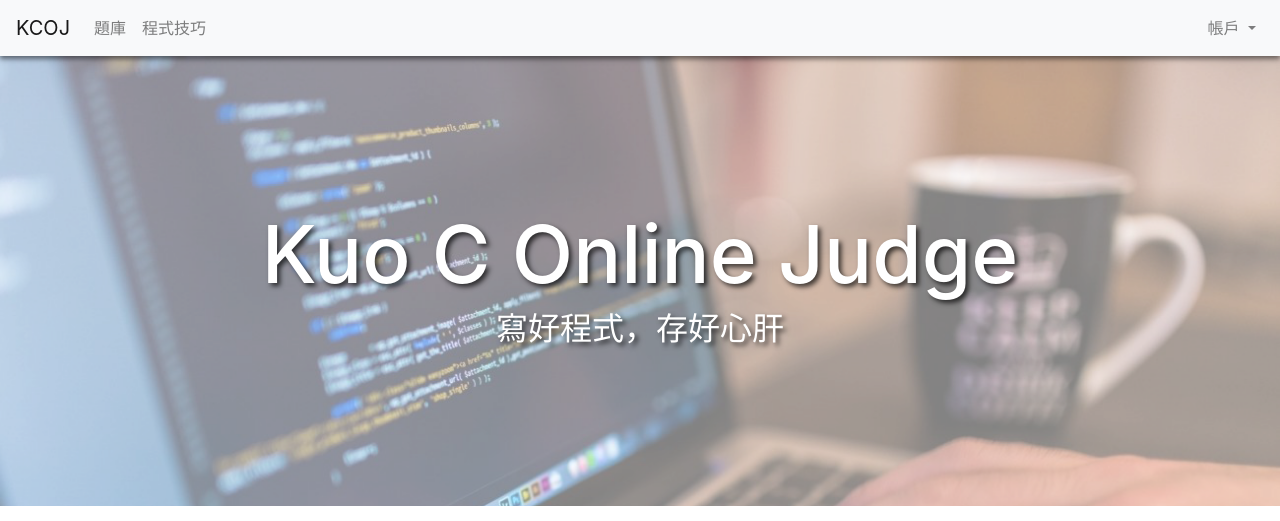
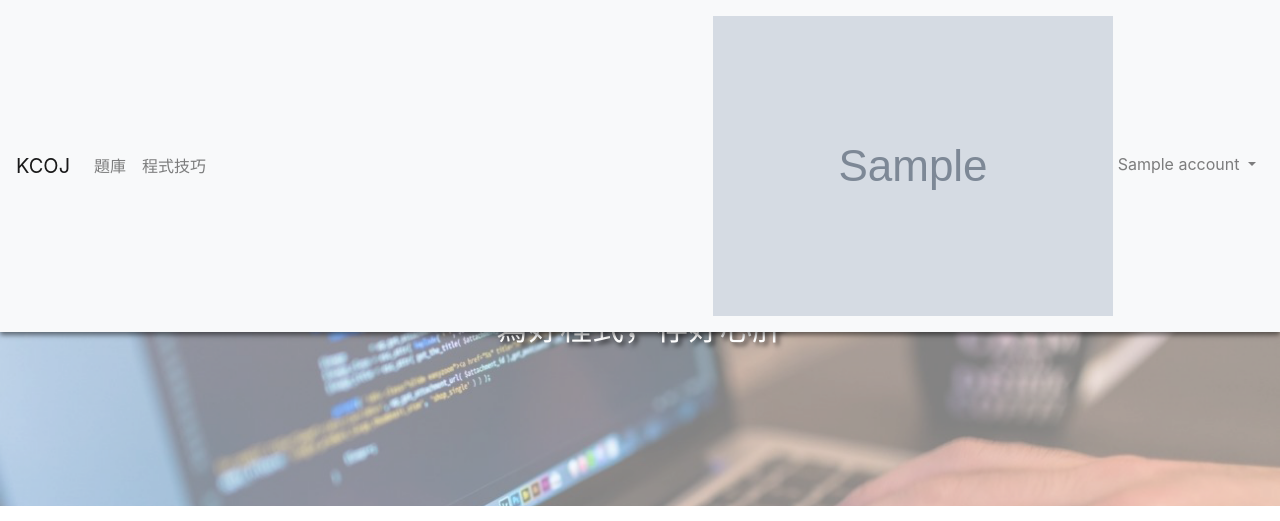
Before and after one commit to KCOJ/KCOJ, a Flask app: template template/home.html in a window 1280 px wide. Shown: the top 521 px of the page. Run offline with Flask 2, Linux system fonts and the light colour scheme; the template is opened without the code that fills it: most values are stand-ins (such as "Sample title", 1, 10 or a date in 2020); grey boxes marked "Sample" are stand-in pictures; some libraries are stand-ins or nearby versions.

Commit message:
nav add gravatar

```diff
--- a/app.py
+++ b/app.py
@@ -50,6 +50,10 @@ def keep_login():
     # 回傳登入狀態
     return user['api'].check_online()
 
+# 取得 Gravatar 上的大頭貼
+def get_gravatar(size):
+    return 'https://s.gravatar.com/avatar/' + hashlib.md5(bytes(users[current_user.get_id()]['email'], 'utf-8')).hexdigest() + '?size=' + str(size)
+
 # 主畫面
 @app.route('/', methods=['GET'], strict_slashes=False)
 @login_required
@@ -59,7 +63,7 @@ def root_page():
         logout_user()
 
     # TODO: 顯示主畫面
-    return render_template('home.html', title="KCOJ - 首頁")
+    return render_template('home.html', title="KCOJ - 首頁", account=current_user.get_id(), gravatar=get_gravatar(30))
     return #str(users[current_user.get_id()]['api'].get_notices())
 
 # 登入失敗回到登入畫面
--- a/template/base.html
+++ b/template/base.html
@@ -27,7 +27,7 @@
             <ul class="navbar-nav">
                 <li class="nav-item dropdown">
                     <a class="nav-link dropdown-toggle" href="#" id="navbarDropdownMenuLink" data-toggle="dropdown" aria-haspopup="true" aria-expanded="false">
-                        帳戶
+                        <img src="{{ gravatar }}" alt="gravatar"> {{ account }}
                     </a>
                     <div class="dropdown-menu dropdown-menu-right" aria-labelledby="navbarDropdownMenuLink">
                         <a class="dropdown-item" href="/user">個人資料</a>
```
